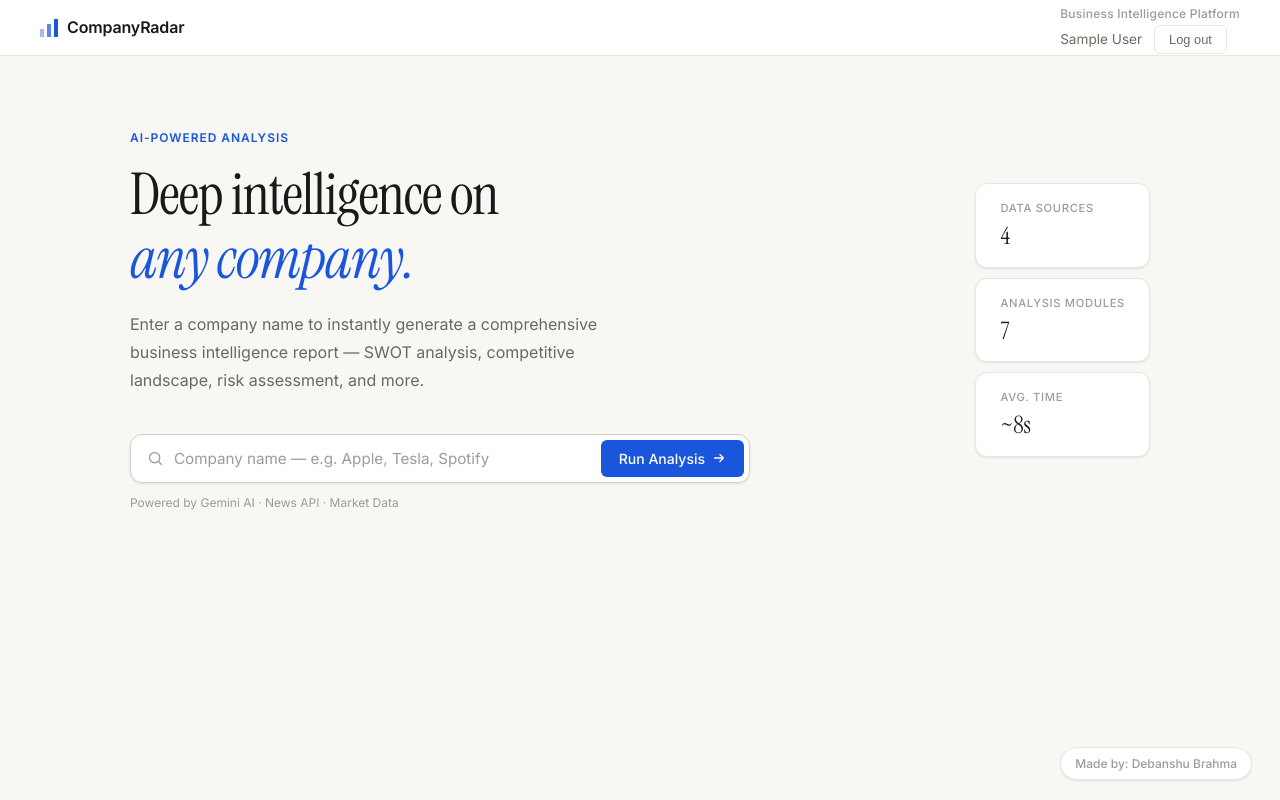
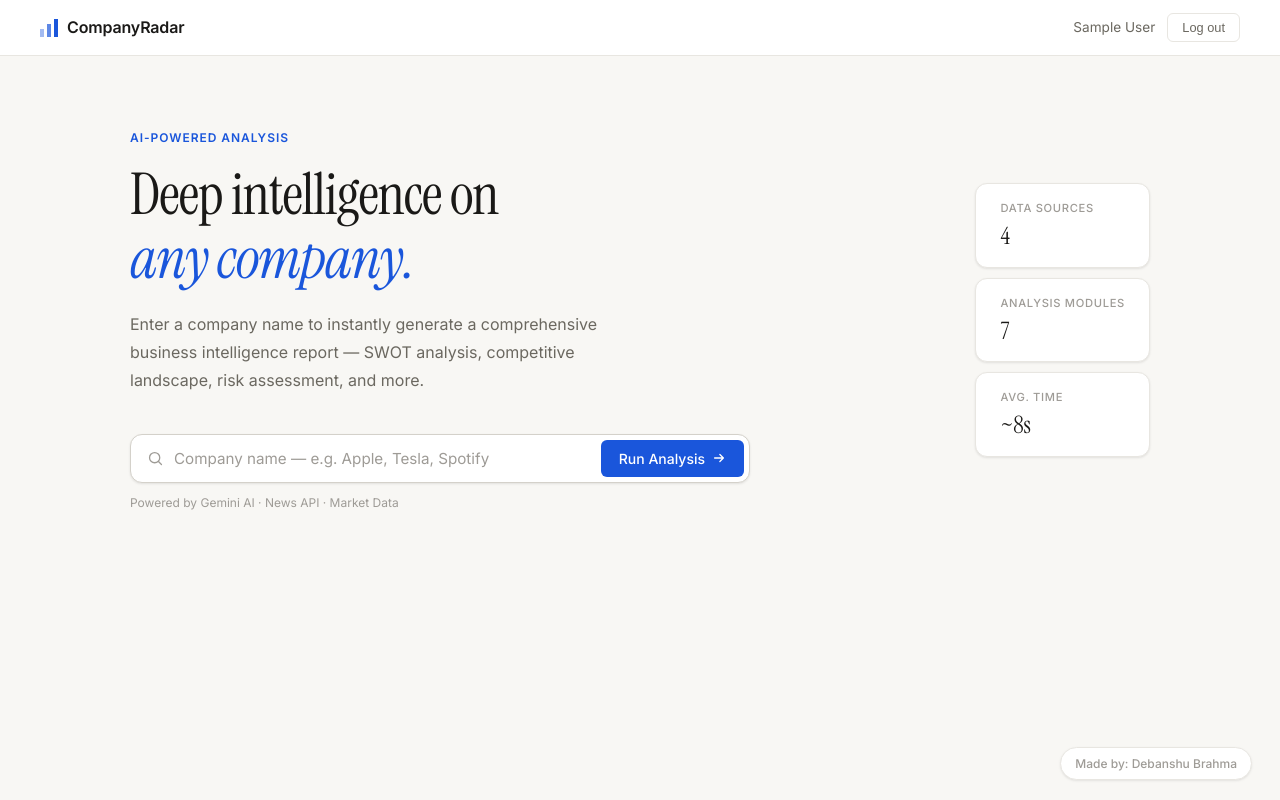
Before and after one commit to debanshuu/CompanyRadar, a website: page public/index.html in a window 1280 px wide. Drawn offline with nearby package versions, Linux system fonts and the light colour scheme; sample sign-in values are in the browser's storage.

Commit message:
minor change

```diff
--- a/public/index.html
+++ b/public/index.html
@@ -26,7 +26,7 @@
       <span class="logo-text">CompanyRadar</span>
     </div>
     <nav class="header-nav">
-      <span class="nav-tag">Business Intelligence Platform</span>
+
       <div class="header-user">
         <span class="user-name"><span id="userName"></span></span>
         <button class="logout-btn" onclick="logout()">Log out</button>
```
